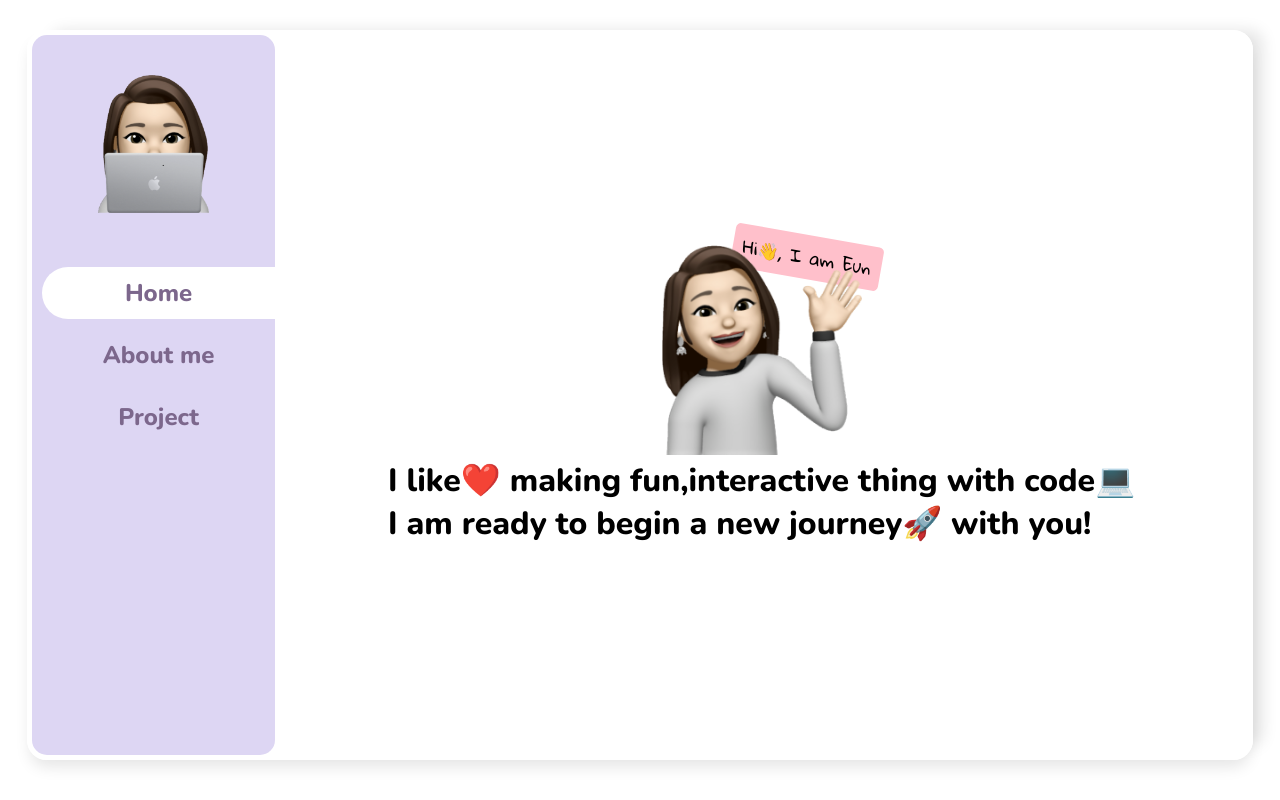
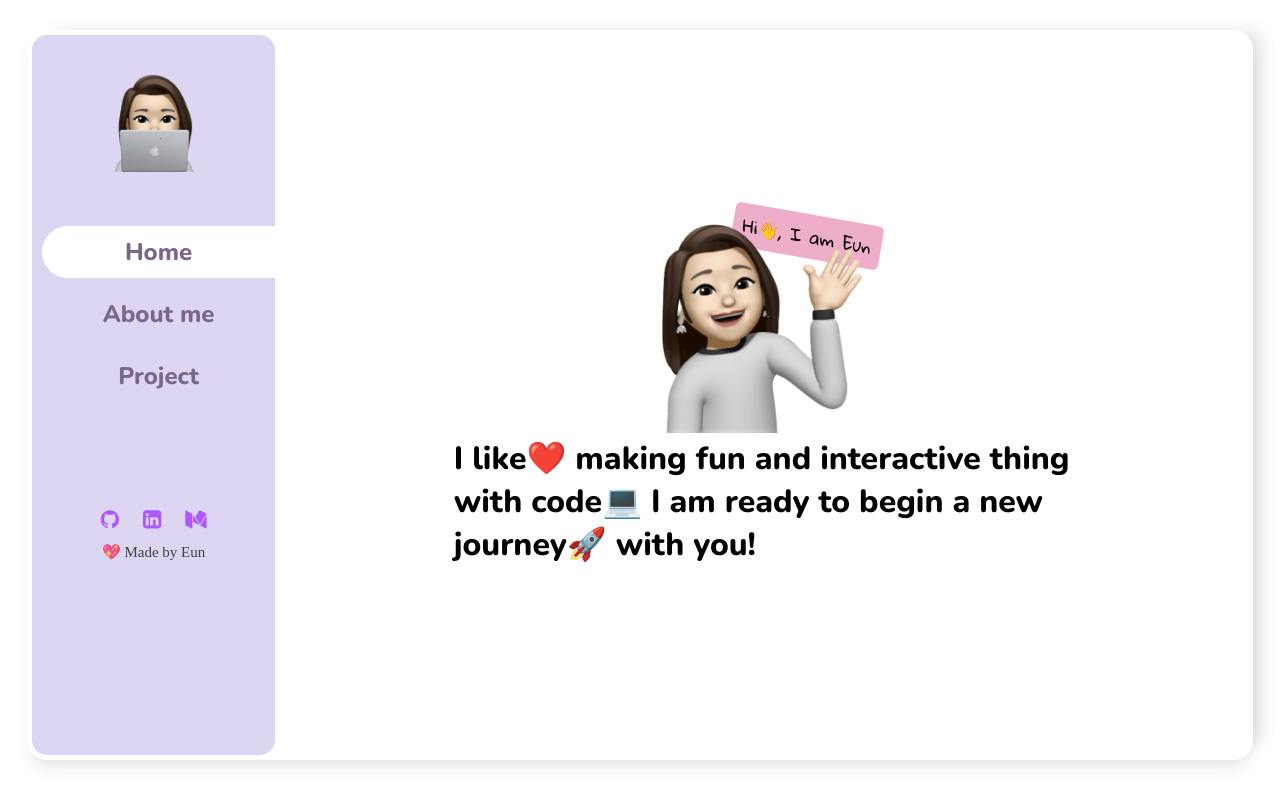
Before and after one commit to EunbyulNa/FAC-website, a plain HTML site: page index.html in a window 1280 px wide. Drawn offline with nearby package versions, Linux system fonts and the light colour scheme.

Commit message:
add footer icons

```diff
--- a/app.js
+++ b/app.js
@@ -2,7 +2,6 @@ let menuItems = document.querySelectorAll("a");
 let length = menuItems.length;
 let currentLocation = location.href;
 
-let first = document.querySelector(".first");
 let titleImg = document.querySelector(".title-img");
 let titleDesc = document.querySelector(".title-desc");
 
--- a/index.html
+++ b/index.html
@@ -2,6 +2,8 @@
 <html lang="en" dir="ltr">
   <head>
     <meta charset="utf-8">
+    <link rel="icon" type="image/x-icon" href="img/favicon.ico">
+     <link rel="stylesheet" href="https://cdnjs.cloudflare.com/ajax/libs/font-awesome/4.7.0/css/font-awesome.min.css">
     <link rel="preconnect" href="https://fonts.googleapis.com">
     <link rel="preconnect" href="https://fonts.gstatic.com" crossorigin>
     <link href="https://fonts.googleapis.com/css2?family=Gloria+Hallelujah&family=Nunito:wght@800&display=swap" rel="stylesheet">
@@ -21,13 +23,24 @@
         <ul>
 
           <li id="home">
-
-
             <a href="index.html">Home</a>
           </li>
           <li id="about"><a href="aboutme.html">About me</a></li>
           <li id="project"><a href="project.html">Project</a></li>
         </ul>
+
+        <div class="footer-icons">
+          <a href="https://github.com/EunbyulNa" target="_blank" rel="noopener noreferrer"><i class="fa fa-github fa-lg" aria-hidden="true"></i></a>
+
+          <a href="https://www.linkedin.com/in/eunbyulna/" target="_blank" rel="noopener noreferrer"><i class="fa fa-linkedin-square fa-lg" aria-hidden="true"></i></a>
+
+      <a href="https://medium.com/@Eun90" target="_blank" rel="noopener noreferrer"><i class="fa fa-medium fa-lg" aria-hidden="true"></i></a>
+   <p> 💖 Made by Eun </p>
+
+</div>
+
+
+
       </div>
 
 
@@ -43,8 +56,8 @@
         </div>
 
         <div class="title-desc">
-          <h1>I like❤️ making fun,interactive thing with code💻</h1>
-          <h1>I am ready to begin a new journey🚀 with you!</h1>
+          <h1>I like❤️ making fun and interactive thing<br> with code💻
+          I am ready to begin a new <br>journey🚀 with you!</h1>
 
         </div>
 
--- a/style.css
+++ b/style.css
@@ -19,6 +19,9 @@ body {
 }
 
 .menu {
+  display: flex;
+  flex-direction: column;
+  overflow: auto;
   border-radius: 15px 15px 15px 15px;
   width: 20%;
   background-color: #DDD6F3;
@@ -30,7 +33,7 @@ body {
 }
 
 .sideImg img {
-  width: 50%;
+  width: 35%;
 }
 
 .menu ul {
@@ -57,6 +60,7 @@ body {
 }
 
 .main {
+  overflow: scroll;
   border-radius:0 13px 13px 0;
   width: 80%;
   display: flex;
@@ -68,15 +72,9 @@ body {
 
 
 
-.first {
- border: 1px solid red;
- margin-top: 200px;
- transition: all 1s ease-in-out;
- opacity: 0;
-}
-
 
 .title-img {
+
  position: relative;
  width: 200px;
  z-index: 3;
@@ -90,7 +88,7 @@ body {
 }
 
 .title-hi {
-  background-color: pink;
+  background-color: #eeaeca;
   position: absolute;
   top:-10px;
   right:-20px;
@@ -107,11 +105,30 @@ body {
 }
 
 .title-desc {
+
   margin-top: 200px;
   transition: all 1s ease-in-out;
   opacity: 0;
 }
 
 .title-desc h1 {
+
     font-family: 'Nunito', sans-serif;
 }
+
+.footer-icons {
+  margin-top: 90px;
+  text-align: center;
+}
+
+
+.footer-icons i {
+  padding: 10px;
+  color: #AE58FF;
+}
+
+.footer-icons p {
+  color: #404040;
+  font-size: 15px;
+  padding: 5px;
+}
```
Also changed, not shown: aboutme.html (+20 -2 lines), project.html (+21 -2 lines), img/favicon.ico (added), 2 other files.
